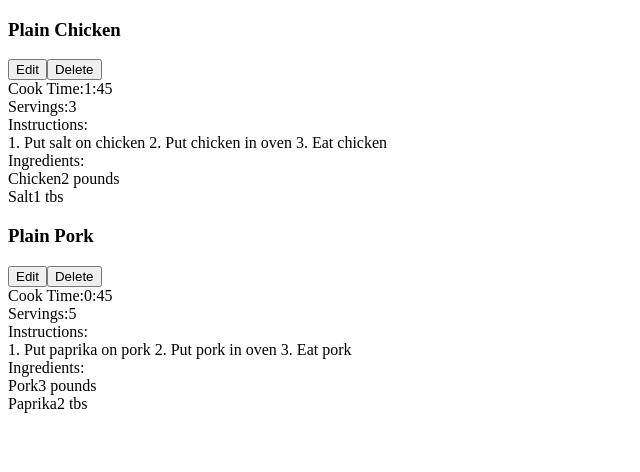
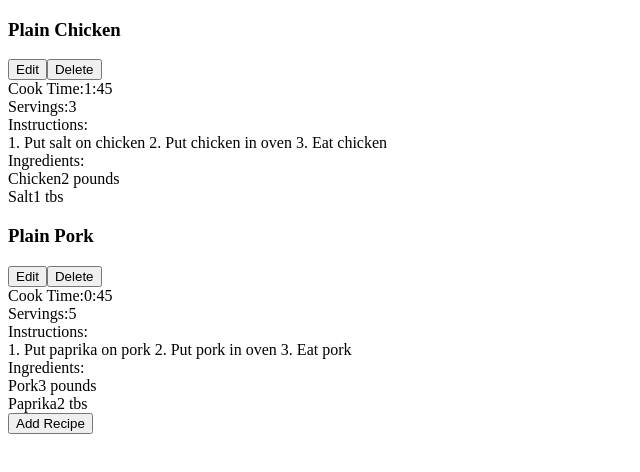
Before and after one commit to sleepyArpan/CookingwithReact, a React (Create React App) app: page / in a window 1280 px wide. Shown: the top 472 px of the page, without its empty margins (0-640 px from the left). Built offline with nearby package versions, Linux system fonts and the light colour scheme.

Commit message:
Button added

```diff
--- a/src/RecipeList.js
+++ b/src/RecipeList.js
@@ -3,10 +3,13 @@ import Recipe from './Recipe';
 
 export default function RecipeList({ recipes }) {
   return (
-    <div>
-      {recipes.map((recipe) => {
-        return <Recipe key={recipe.id} {...recipe} />;
-      })}
-    </div>
+    <>
+      <div>
+        {recipes.map((recipe) => {
+          return <Recipe key={recipe.id} {...recipe} />;
+        })}
+      </div>
+      <button>Add Recipe</button>
+    </>
   );
 }
```
